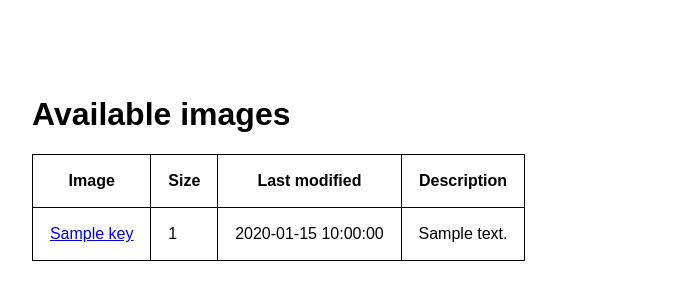
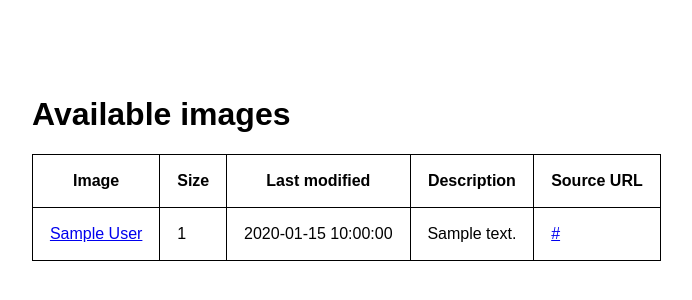
Before and after one commit to larsks/s3web, a Flask app: template s3web/templates/images.html in a window 1280 px wide. Shown: the top 300 px of the page, without its empty margins (64-756 px from the left). Run offline with Flask 2, Linux system fonts and the light colour scheme; the template is opened without the code that fills it: most values are stand-ins (such as "Sample title", 1, 10 or a date in 2020); parts of the project's set-up code (start-up, migrations or seed data) failed here and were passed over.

Commit message:
moar tags: teach s3web about display_name, source url, etc

```diff
--- a/s3web/templates/images.html
+++ b/s3web/templates/images.html
@@ -8,16 +8,20 @@
     <th>Size</th>
     <th>Last modified</th>
     <th>Description</th>
+    <th>Source URL</th>
   </tr>
 
   {% for image in images %}
   <tr>
-    <td><a href="{{ image.access_url }}">{{ image.Key }}</a></td>
+    <td><a href="{{ image.access_url }}">{{ image.tags.display_name|default(image.Key) }}</a></td>
     <td>{{ image.Size }}</td>
     <td>{{ image.LastModified.strftime('%Y-%m-%d %H:%M:%S %Z') }}</td>
     <td>
-      {% if image.tags.description is defined %}
-      {{ image.tags.description }}
+      {{ image.tags.description|default('') }}
+    </td>
+    <td>
+      {% if image.tags.url is defined %}
+      <a href="{{ image.tags.url }}">{{ image.tags.url }}</a>
       {% endif %}
     </td>
   {% endfor %}
```
